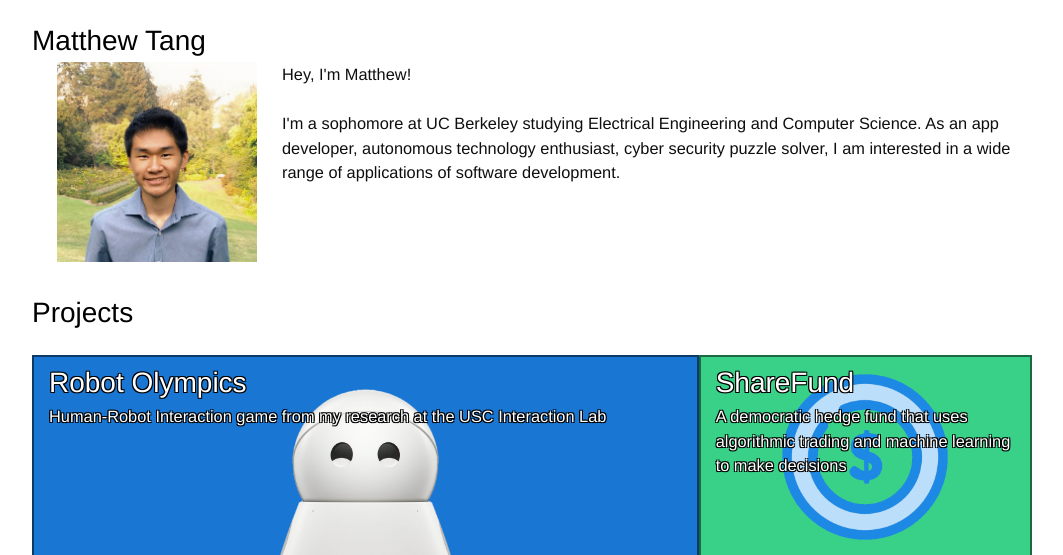
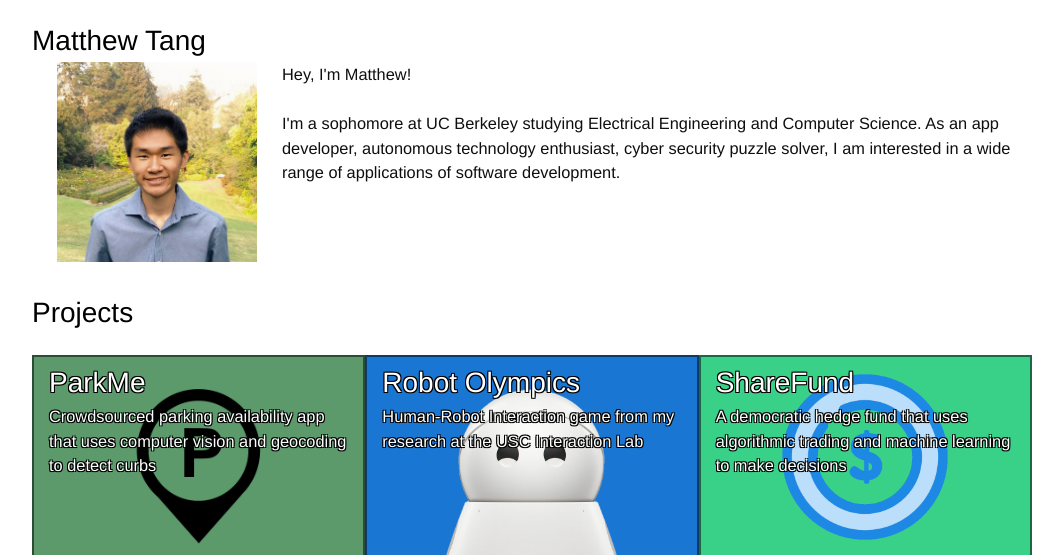
Before and after one commit to matthew29tang/personal-website, a Jekyll site: the page built from index.html, in a window 1280 px wide, cut to the strip 0-555 px from the top of the page. Shown: the whole strip, without its empty margins (108-1171 px from the left). Built offline with Jekyll 4.4.1, drawn with Linux system fonts in a browser that asks for light colours; nearby versions of some CDN libraries.

Commit message:
Add ParkMe

```diff
--- a/_data/portfolio.yml
+++ b/_data/portfolio.yml
@@ -1,9 +1,18 @@
+-   id: 0
+    name: ParkMe
+    desc: Crowdsourced parking availability app that uses computer vision and geocoding to detect curbs
+    link: https://github.com/ishulai/ParkMe
+    img: parkme.png
+    width: 4
+    height: 2
+    color: "#5C996B"
+
 -   id: 1
     name: Robot Olympics
     desc: Human-Robot Interaction game from my research at the USC Interaction Lab
     link: https://matthew29tang.github.io/hri-game
     img: kuri.png
-    width: 8
+    width: 4
     height: 2
     color: "#1976D2"
 
```
Also changed, not shown: Gemfile.lock, img/logos/parkme.png (added), 1 other file.
